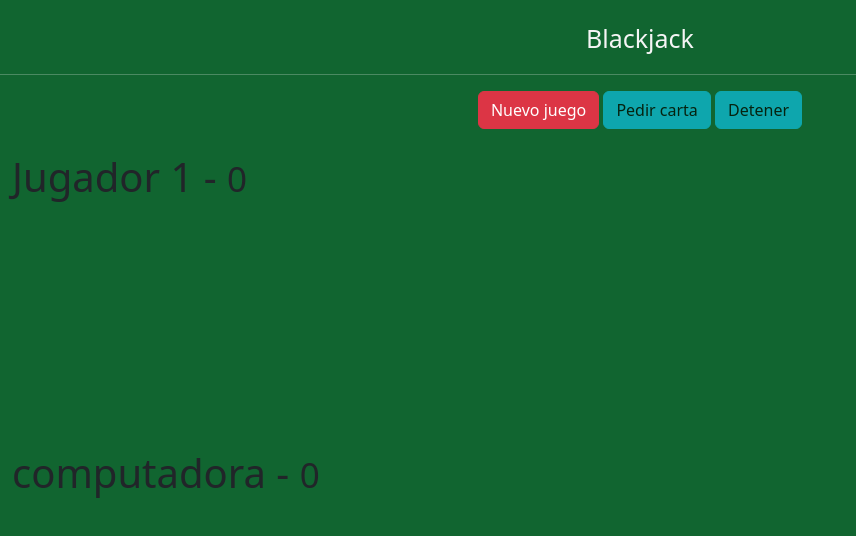
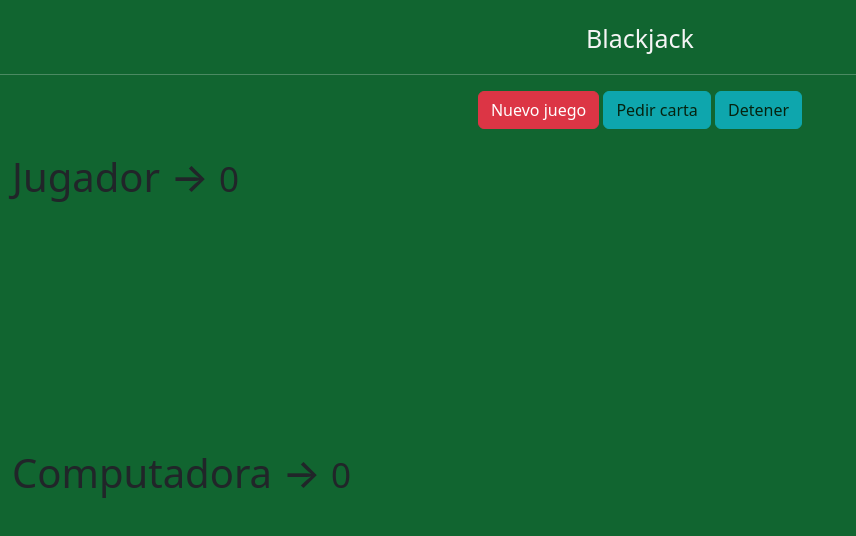
Before and after one commit to AdrianZarate/js-blackjack-vite, a website built with Vite: page index.html in a window 1280 px wide. Shown: the whole page, without its empty margins (0-856 px from the left). Built offline with nearby package versions, Linux system fonts and the light colour scheme; what notyf would draw is missing.

Commit message:
fix: mejorar la presentación de los encabezados de jugador y computadora

```diff
--- a/index.html
+++ b/index.html
@@ -32,7 +32,7 @@
 
     <div class="row container mt-2">
       <div class="col">
-        <h1>Jugador 1 - <small>0</small></h1>
+        <h1>Jugador → <small>0</small></h1>
         <div id="jugador-cartas" class="divCartas">
           <!-- <img class="carta" src="/assets/cartas/10C.png" alt=""> -->
         </div>
@@ -41,7 +41,7 @@
 
     <div class="row container">
       <div class="col">
-        <h1>computadora - <small>0</small></h1>
+        <h1>Computadora → <small>0</small></h1>
         <div id="computadora-cartas" class="divCartas">
           <!-- <img class="carta" src="/assets/cartas/10C.png" alt=""> -->
         </div>
```
